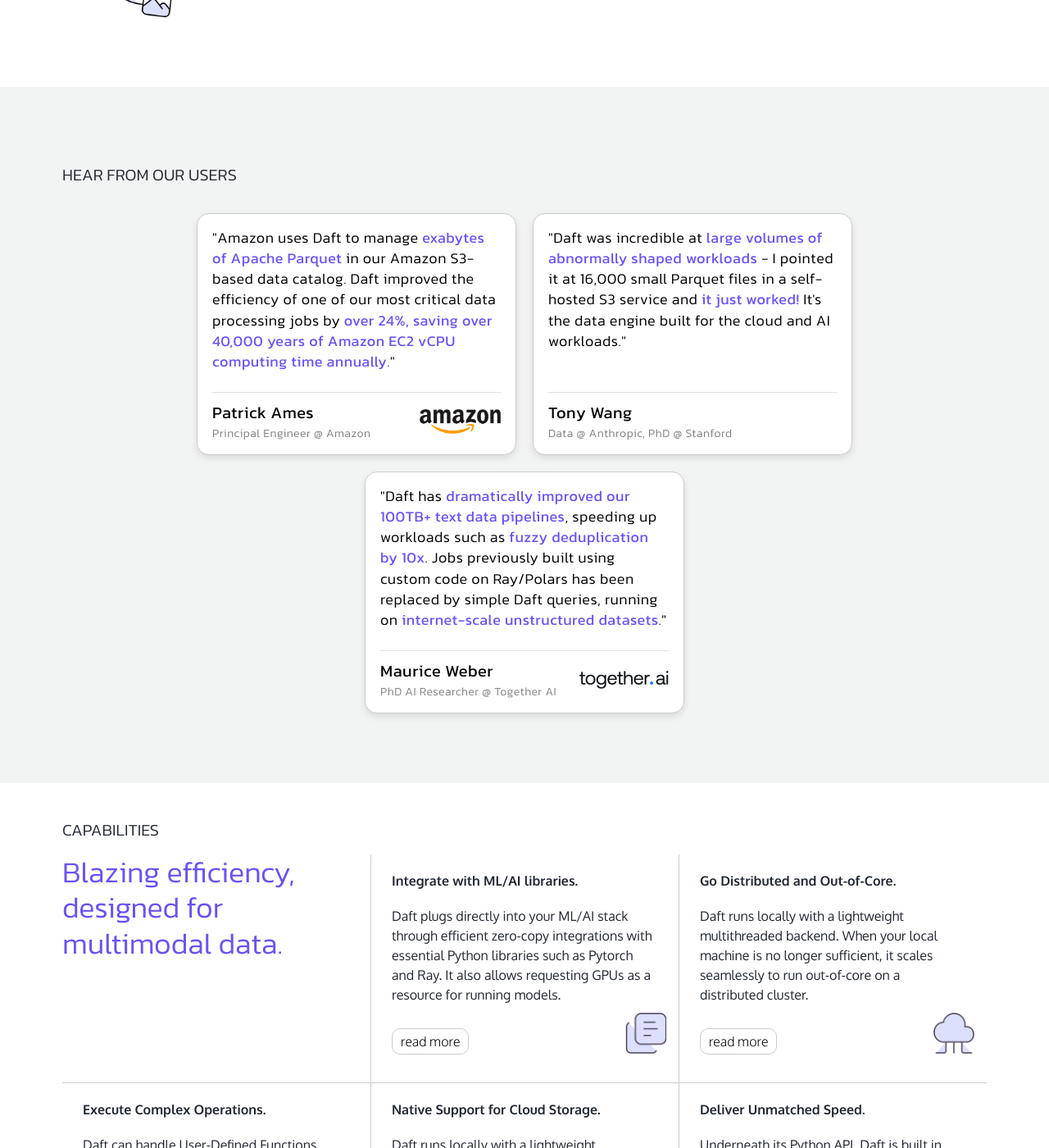
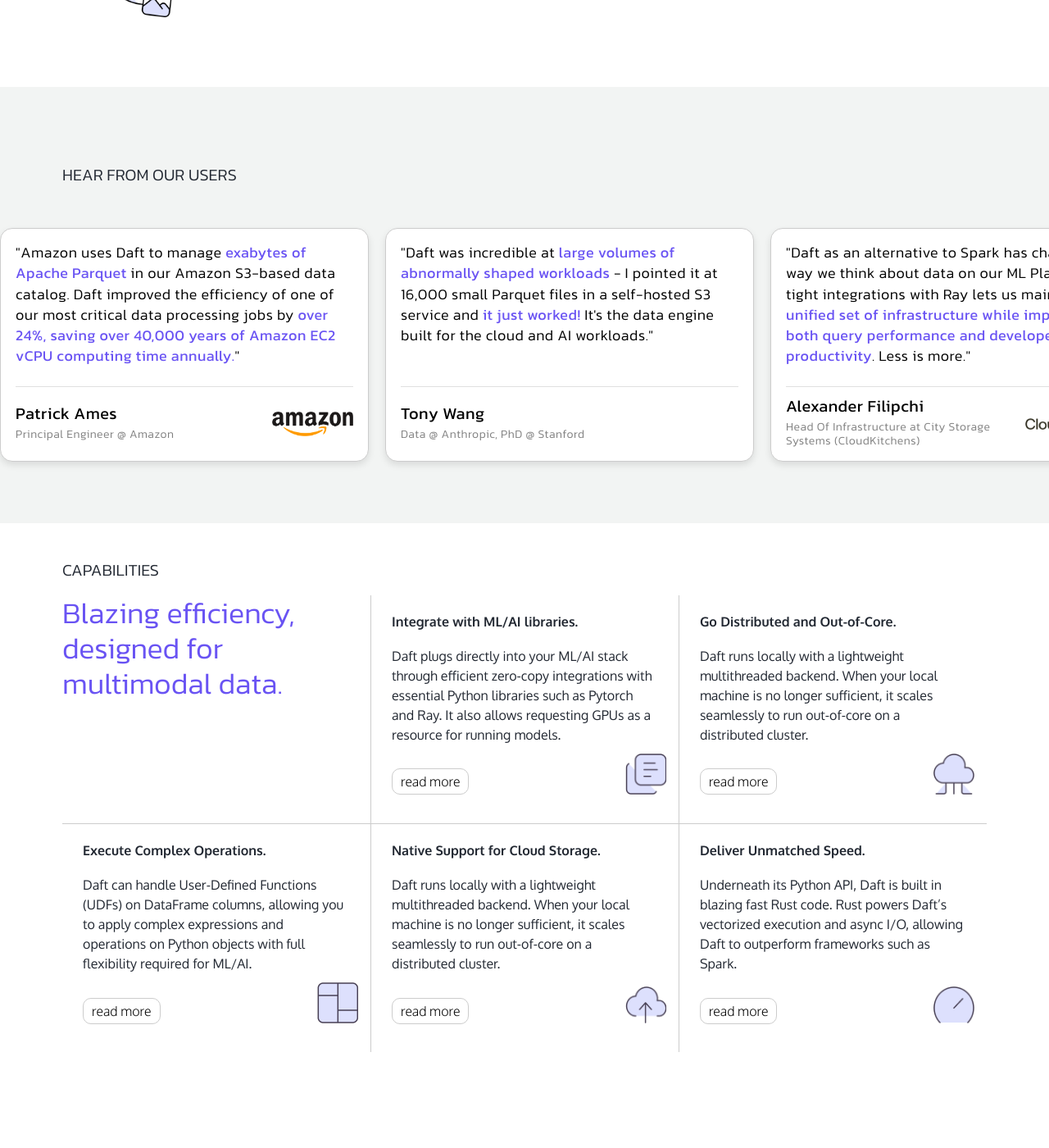
Before and after one commit to universalmind303/getdaft.io, a Sphinx documentation site: the page built from docs/source/index.rst, in a window 1280 px wide and 1400 px high, scrolled down 1492 px. Shown: the whole window at 82% size. Built offline with Sphinx 7.4.7 and the Sphinx Book theme 1.1.4, drawn with Linux system fonts in a browser that asks for light colours; nearby versions of some CDN libraries; comment, search, counter and statistics services are not loaded.

Commit message:
added quote

```diff
--- a/docs/source/_static/styles.css
+++ b/docs/source/_static/styles.css
@@ -434,35 +434,42 @@
   background-color: var(--gray-outline);
 }
 
-/* Testimonial */
+/* Testimonials */
 
 .testimonials .wrapper {
-  margin: 0 auto 50px;
+  margin: 0 auto;
   padding: 75px 76px 25px 76px;
 }
 
 .testimonials .customer-quotes {
   display: flex;
-  justify-content: center;
-  align-items: center;
-  margin-top: 25px;
+  flex-direction: row;
+  overflow-x: scroll;
+  scroll-snap-type: x mandatory;
+  flex: 1;
+  height: 320px;
+  -webkit-overflow-scrolling: touch;
+  scrollbar-width: thin;
+  max-width: 1290px;
+  margin: 0 auto;
+  margin-bottom: 50px;
 }
 
 .testimonials .customer-quotes .quote-box {
   flex: 0 0 auto; /* Take up 100% width on mobile */
-  height: 295px;
-  width: 390px;
-  margin: 10px 10px;
+  height: 285px;
+  width: 450px;
+  margin: 10px;
   padding: 16px 18px;
   text-align: left;
   border: 1px solid var(--gray-outline);
   background-color: white;
   border-radius: 15px;
   box-shadow: 0 4px 8px rgba(0, 0, 0, 0.1);
-  position: relative;
   display: flex;
   flex-direction: column;
   justify-content: space-between;
+  scroll-snap-align: start;
 }
 
 .testimonials .quote-box .h2 {
@@ -482,17 +489,19 @@
   display: flex;
   justify-content: space-between;
   align-items: center;
-  width: 100%;
+  /* width: 100%; */
   padding-top: 10px;
   border-top: 1px solid #e0e0e0;
+  height: 80px;
   margin-top: 25px;
+  margin-bottom: 0px;
 }
 
 .testimonials .quote-box .customer-name {
   font-size: 20px;
   font-weight: 400;
   margin-top: 0px;
-  margin-bottom: 2px;
+  margin-bottom: 4px;
 }
 
 .testimonials .quote-box .customer-role {
@@ -500,13 +509,13 @@
   color: gray;
   margin-top: 0px;
   margin-bottom: 5px;
+  line-height: 1.2;
 }
 
 .testimonials .quote-box .customer-logo {
   max-height: 30px;
-  max-width: 110px;
+  max-width: 120px;
   object-fit: contain;
-  margin-bottom: 5px;
 }
 
 /* Ecosystem */
@@ -828,12 +837,6 @@
 
 /* Responsive */
 
-@media (max-width: 1400px) {
-  .testimonials .customer-quotes {
-      flex-wrap: wrap;
-  }
-}
-
 @media (max-width: 1240px) {
   .use-cases-section
     .wrapper-use-cases
@@ -1076,12 +1079,17 @@
     padding-right: 16px;
   }
 
-  .testimonial-section .wrapper {
+  .testimonials .wrapper {
     padding-left: 16px;
     padding-right: 16px;
     margin-left: 0px;
     margin-right: 0px;
     max-width: 100%;
+  }
+
+  .testimonials .customer-quotes {
+    margin-left: 10px;
+    margin-right: 10px;
   }
 
   .ecosystem-section .wrapper {
--- a/docs/source/_templates/sections/landing-page-body.html
+++ b/docs/source/_templates/sections/landing-page-body.html
@@ -411,6 +411,7 @@
   <section class="testimonials">
     <div class="wrapper">
       <p class="eyebrow-text">HEAR FROM OUR USERS</p>
+    </div>
     <div class="customer-quotes">
       <div class="quote-box">
         <h2 class="h2">"Amazon uses Daft to manage <b>exabytes of Apache Parquet</b> in our Amazon S3-based data catalog. Daft improved the efficiency of one of our most critical data processing jobs by <b>over 24%, saving over 40,000 years of Amazon EC2 vCPU computing time annually.</b>"</p>
@@ -432,6 +433,16 @@
         </div>
       </div>
       <div class="quote-box">
+        <h2 class="h2">"Daft as an alternative to Spark has changed the way we think about data on our ML Platform. Its tight integrations with Ray lets us maintain a <b>unified set of infrastructure while improving both query performance and developer productivity</b>. Less is more."</p>
+        <div class="customer-info">
+          <div style="text-align: left;">
+              <p class="customer-name">Alexander Filipchi</p>
+              <p class="customer-role">Head Of Infrastructure at City Storage Systems (CloudKitchens)</p>
+          </div>
+          <img src="_static/cloudkitchens.png" class="customer-logo"/>
+        </div>
+      </div>
+      <div class="quote-box">
         <h2 class="h2">"Daft has <b>dramatically improved our 100TB+ text data pipelines</b>, speeding up workloads such as <b>fuzzy deduplication by 10x</b>. Jobs previously built using custom code on Ray/Polars has been replaced by simple Daft queries, running on <b>internet-scale unstructured datasets</b>."</p>
         <div class="customer-info">
           <div style="text-align: left;">
@@ -439,7 +450,6 @@
               <p class="customer-role">PhD AI Researcher @ Together AI</p>
           </div>
           <img src="_static/togetherai.png" class="customer-logo"/>
-          </div>
         </div>
       </div>
     </div>
```
Also changed, not shown: docs/source/_static/cloudkitchens.png (added). Lines whose indentation alone changed are shown as unchanged.
